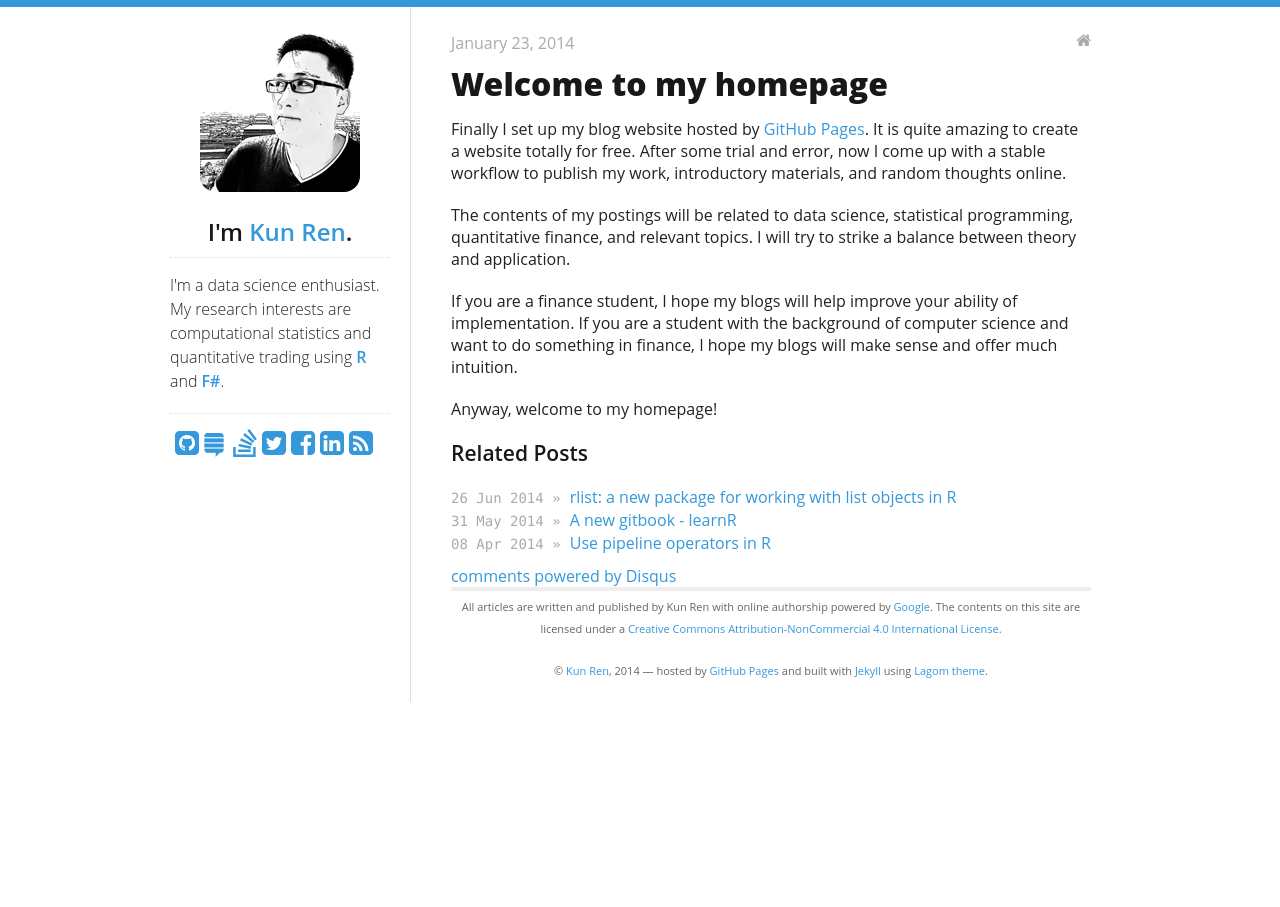
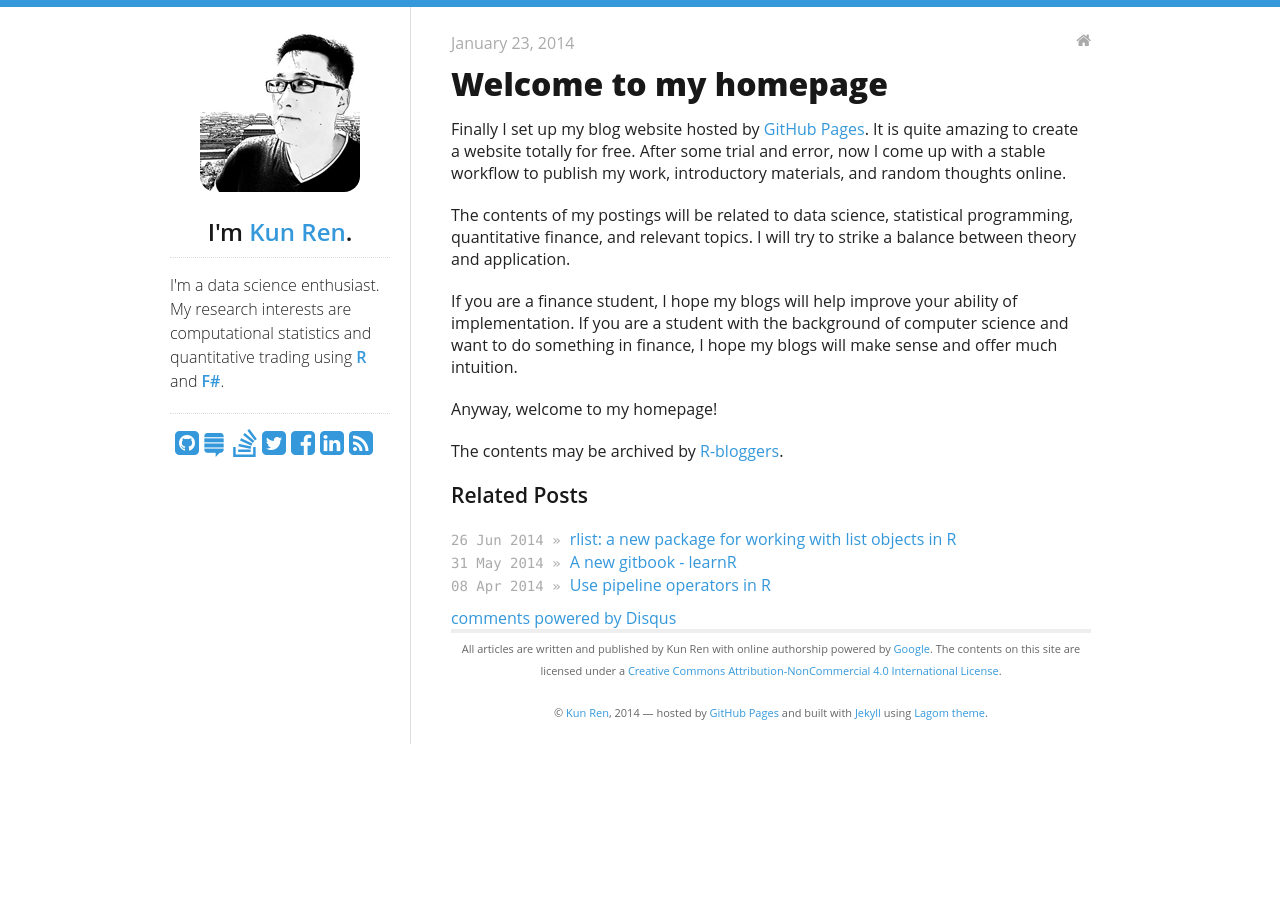
Before and after one commit to harryprince/renkun-ken.github.io, a Jekyll site: the page built from _posts/2014-01-23-welcome-to-my-homepage.md, in a window 1280 px wide. Built offline with Jekyll 4.4.1, drawn with Linux system fonts in a browser that asks for light colours; nearby versions of some CDN libraries; Markdown is read by kramdown in place of the engine named in the settings; comment, search, counter and statistics services are not loaded.

Commit message:
post template

```diff
--- a/_layouts/post.html
+++ b/_layouts/post.html
@@ -13,6 +13,8 @@
 
 <div id="post">
   {{ content }}
+
+  <p>The contents may be archived by <a href="http://www.r-bloggers.com">R-bloggers</a>.</p>
 </div>
 
 <div id="related">
```
